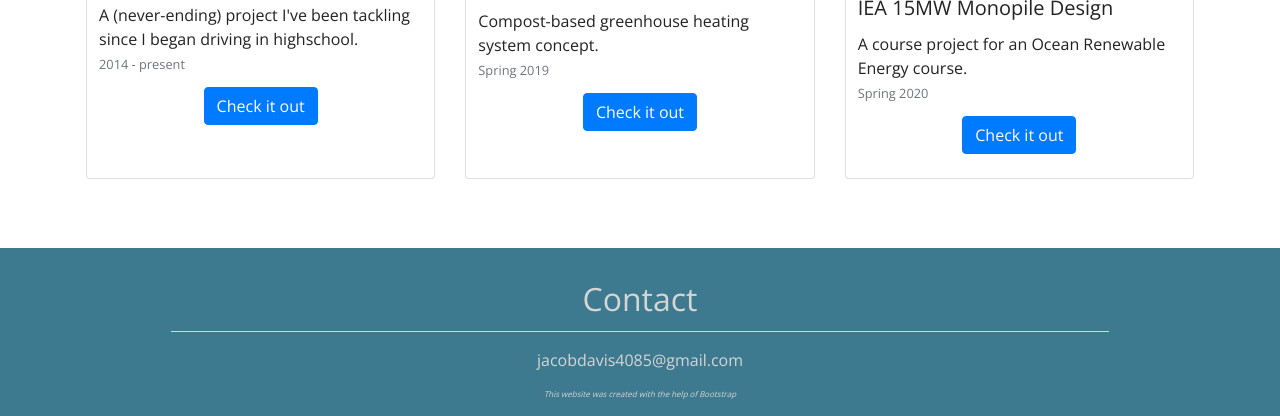
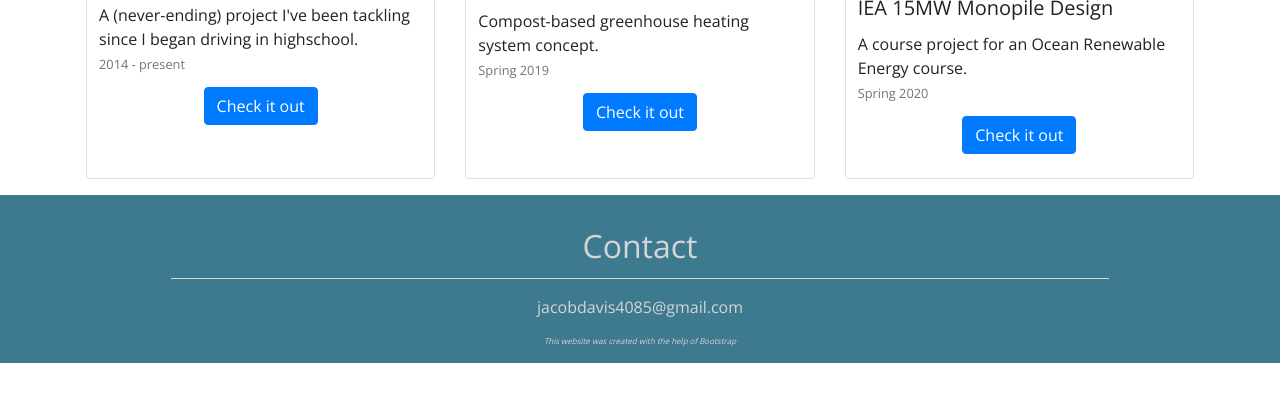
Before and after one commit to jacobrdavis/jacobrdavis, a plain HTML site: page projects.html in a window 1280 px wide. Shown: the part 384-800 px from the top of the page. Drawn offline with nearby package versions, Linux system fonts and the light colour scheme.

Commit message:
fixed footer

```diff
--- a/projects.html
+++ b/projects.html
@@ -92,7 +92,7 @@
 
 
 <!--- Contact Info -->
-<footer class= "footer fixed-bottom">
+<footer>
 <div class="container-fluid padding">
 <div class="row text-center">
     <div class="col-12">
```
